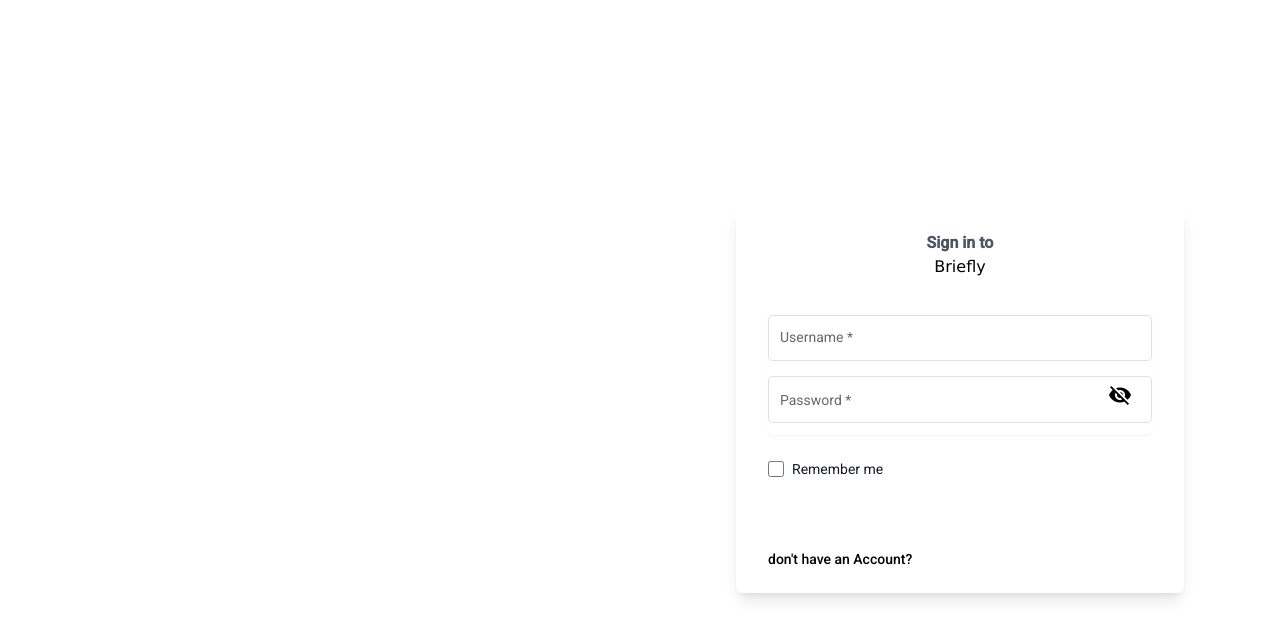
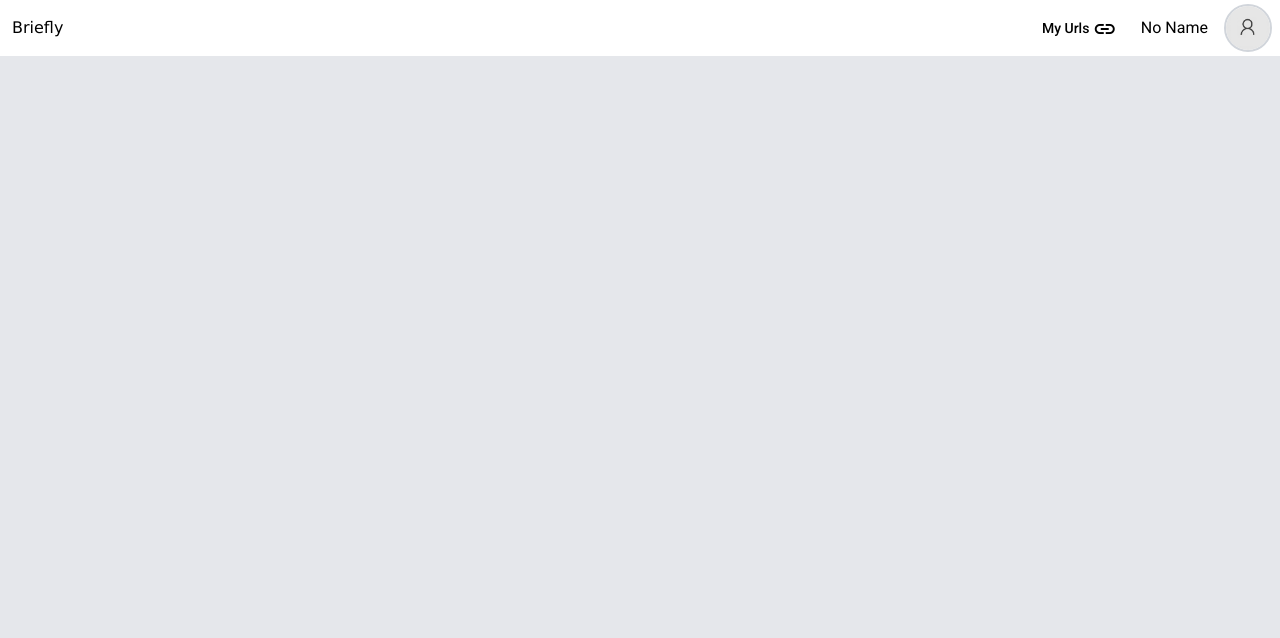
Before and after one commit to mateenbagheri/Briefly-Front, an Angular app: page / in a window 1280 px wide. Before the commit this address led to /auth/login. Shown: the top 638 px of the page. Built offline with nearby package versions, Linux system fonts and the light colour scheme.

Commit message:
[feat] add layout with navbar only

```diff
--- a/src/app/app.routing.ts
+++ b/src/app/app.routing.ts
@@ -7,14 +7,13 @@
     path: "",
     loadChildren: () =>
       import("./layout/layout.module").then((m) => m.LayoutModule),
-    canActivate: [AuthGuard],
+    // canActivate: [AuthGuard],
   },
   {
     path: "auth",
     loadChildren: () => import("./auth/auth.module").then((m) => m.AuthModule),
     // canActivate: [AuthGuard],
   },
-  // { path: '**', pathMatch: 'full', component: PageNotFoundComponent },
 ];
 
 @NgModule({
--- a/src/app/layout/components/top-navbar/top-navbar.component.html
+++ b/src/app/layout/components/top-navbar/top-navbar.component.html
@@ -1,46 +1,17 @@
 <nav class="sticky top-0 bg-white h-14 w-full z-50">
   <ul class="flex h-full justify-end items-center">
-    <li class="brodcrump pl-4">
-      <!-- <h2 *ngIf="!isLeftExpanded" class="text-bold brand-font">Power Plant</h2> -->
-      <!-- <nz-breadcrumb>
-        <nz-breadcrumb-item
-        [routerLink]="[item.url]"
-        *ngFor="let item of breadcrump; let i = index"
-        >
-        <a [ngClass]="{ 'text-2xl': i == breadcrump.length - 1 }">
-          {{ item.name }}
-        </a>
-      </nz-breadcrumb-item>
-    </nz-breadcrumb> -->
+    <h2 class="text-bold brand-font ml-3 mr-auto">Briefly</h2>
+
+    <li >
+      <button mat-button> My Urls <mat-icon>link</mat-icon></button>
     </li>
-    <li *ngIf="mobileQuery.matches" >
-      <button
-        style="margin-left: auto"
-        mat-icon-button
-        (click)="
-          isLeftExpanded = !isLeftExpanded;
-          isLeftExpandedChange.emit(isLeftExpanded)
-        "
-      >
-        <mat-icon> menu </mat-icon>
-      </button>
-    </li>
-    <li class="mr-auto">
 
-    </li>
-    <!-- <li
-      class="py-2 pr-2 ml-auto my-2 text-black rounded-full hover:text-yellow-600 cursor-pointer"
-    >
-      <button mat-icon-button (click)="openAlarms()">
-        <mat-icon>notifications</mat-icon>
-      </button>
-    </li> -->
     <li
       class="py-2 mx-2 rounded-sm text-black cursor-pointer flex flex-col items-end"
       *ngIf="!pending"
     >
       <span>
-        {{ userService.User.userFullName }}
+        {{ userService.User.userFullName|replaceUnderline }}
       </span>
       <span class="text-xs text-gray-400">
         <!-- {{ '-' | tokenDecoder: 'role' | ACCESS }} -->
--- a/src/app/layout/components/top-navbar/top-navbar.component.ts
+++ b/src/app/layout/components/top-navbar/top-navbar.component.ts
@@ -1,6 +1,4 @@
-import { MediaMatcher } from '@angular/cdk/layout';
 import { Component, EventEmitter, Input, OnInit, Output } from '@angular/core';
-import { MatDialog } from '@angular/material/dialog';
 import { MatMenuTrigger } from '@angular/material/menu';
 import { Router } from '@angular/router';
 import { AlertService } from '../../../core/alert/alert.service';
@@ -25,7 +23,6 @@
     private router: Router,
     public userService: UserService,
     private alertSrv: AlertService,
-    private dialog: MatDialog
   ) {}
 
   getImageUrl(): string {
--- a/src/app/layout/layout.module.ts
+++ b/src/app/layout/layout.module.ts
@@ -9,8 +9,14 @@
 import { MatIconModule } from "@angular/material/icon";
 import { MatMenuModule } from "@angular/material/menu";
 import { MatProgressBarModule } from "@angular/material/progress-bar";
+import { MatButtonModule } from "@angular/material/button";
 
-const matModules = [MatIconModule, MatMenuModule, MatProgressBarModule];
+const matModules = [
+  MatButtonModule,
+  MatIconModule,
+  MatMenuModule,
+  MatProgressBarModule,
+];
 
 @NgModule({
   declarations: [
--- a/src/app/layout/layout.routing.ts
+++ b/src/app/layout/layout.routing.ts
@@ -1,6 +1,7 @@
 import { NgModule } from "@angular/core";
 import { Routes, RouterModule } from "@angular/router";
 import { AuthGuard } from "../core/guard/auth.guard";
+import { PageNotFoundComponent } from "./components/page-not-found/page-not-found.component";
 import { LayoutComponent } from "./layout/layout.component";
 // import { PageNotFoundComponent } from './components/page-not-found/page-not-found.component';
 
@@ -8,8 +9,11 @@
   {
     path: "",
     component: LayoutComponent,
-    children: [{ path: "", redirectTo: "dashboard", pathMatch: "full" }],
+    children: [
+      // { path: "", redirectTo: "dashboard", pathMatch: "full" }
+    ],
   },
+  { path: "**", pathMatch: "full", component: PageNotFoundComponent },
 ];
 
 @NgModule({
--- a/src/app/layout/layout/layout.component.html
+++ b/src/app/layout/layout/layout.component.html
@@ -1 +1,9 @@
-<p>layout works!</p>
+<p-plant-top-navbar
+  [mobileQuery]="mobileQuery"
+  ></p-plant-top-navbar>
+<div class="router-outlet bg-gray-200 relative overflow-auto">
+  <p-plant-loading-bar></p-plant-loading-bar>
+  <div class="p-0 w-full h-full">
+    <router-outlet></router-outlet>
+  </div>
+</div>
--- a/src/app/layout/layout/layout.component.scss
+++ b/src/app/layout/layout/layout.component.scss
@@ -0,0 +1,3 @@
+.router-outlet {
+  height: calc(100% - 56px);
+}
--- a/src/app/layout/layout/layout.component.ts
+++ b/src/app/layout/layout/layout.component.ts
@@ -1,15 +1,17 @@
-import { Component, OnInit } from '@angular/core';
+import { MediaMatcher } from "@angular/cdk/layout";
+import { Component, OnInit } from "@angular/core";
 
 @Component({
-  selector: 'app-layout',
-  templateUrl: './layout.component.html',
-  styleUrls: ['./layout.component.scss']
+  selector: "app-layout",
+  templateUrl: "./layout.component.html",
+  styleUrls: ["./layout.component.scss"],
 })
 export class LayoutComponent implements OnInit {
+  mobileQuery: MediaQueryList;
 
-  constructor() { }
-
-  ngOnInit(): void {
+  constructor(private media: MediaMatcher) {
+    this.mobileQuery = media.matchMedia("(max-width: 768px)"); //md support
   }
 
+  ngOnInit(): void {}
 }
```
Also changed, not shown: src/app/layout/components/top-navbar/top-navbar.component.scss (line endings or trailing spaces).
